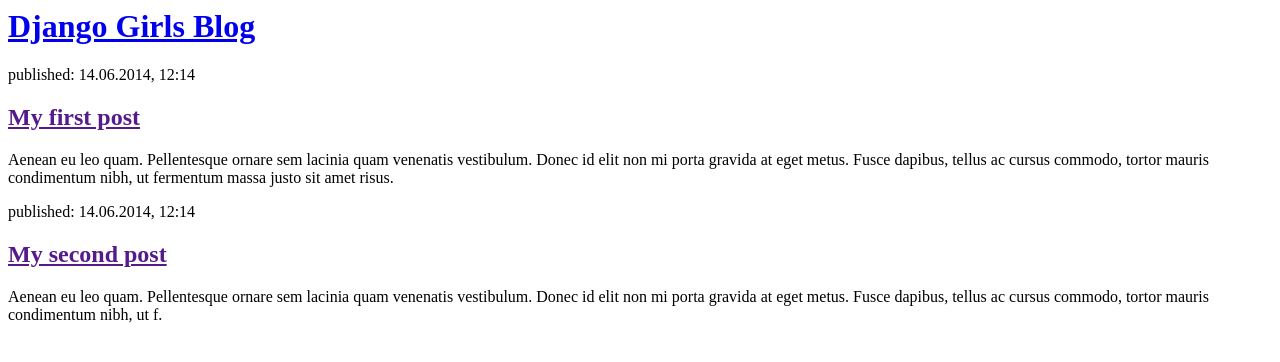
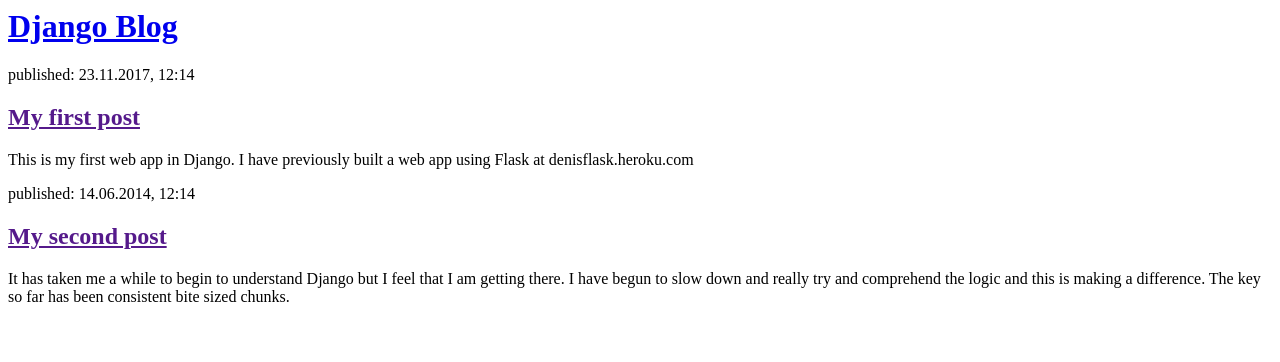
Before and after one commit to denisddesigner/django_app, a Django app: page / in a window 1280 px wide. Shown: the top 362 px of the page. Run offline with Django 3.2, Linux system fonts and the light colour scheme.

Commit message:
post_list.html edited

```diff
--- a/blog/templates/blog/post_list.html
+++ b/blog/templates/blog/post_list.html
@@ -1,22 +1,25 @@
 <html>
     <head>
-        <title>Django Girls blog</title>
+        <title>Django blog</title>
     </head>
     <body>
         <div>
-            <h1><a href="/">Django Girls Blog</a></h1>
+            <h1><a href="/">Django Blog</a></h1>
         </div>
 
         <div>
-            <p>published: 14.06.2014, 12:14</p>
+            <p>published: 23.11.2017, 12:14</p>
             <h2><a href="">My first post</a></h2>
-            <p>Aenean eu leo quam. Pellentesque ornare sem lacinia quam venenatis vestibulum. Donec id elit non mi porta gravida at eget metus. Fusce dapibus, tellus ac cursus commodo, tortor mauris condimentum nibh, ut fermentum massa justo sit amet risus.</p>
+            <p>This is my first web app in Django. I have previously built
+            a web app using Flask at denisflask.heroku.com</p>
         </div>
 
         <div>
             <p>published: 14.06.2014, 12:14</p>
             <h2><a href="">My second post</a></h2>
-            <p>Aenean eu leo quam. Pellentesque ornare sem lacinia quam venenatis vestibulum. Donec id elit non mi porta gravida at eget metus. Fusce dapibus, tellus ac cursus commodo, tortor mauris condimentum nibh, ut f.</p>
+            <p>It has taken me a while to begin to understand Django but I feel that I am getting
+            there. I have begun to slow down and really try and comprehend the logic and this is
+            making a difference. The key so far has been consistent bite sized chunks.</p>
         </div>
     </body>
 </html>
```
